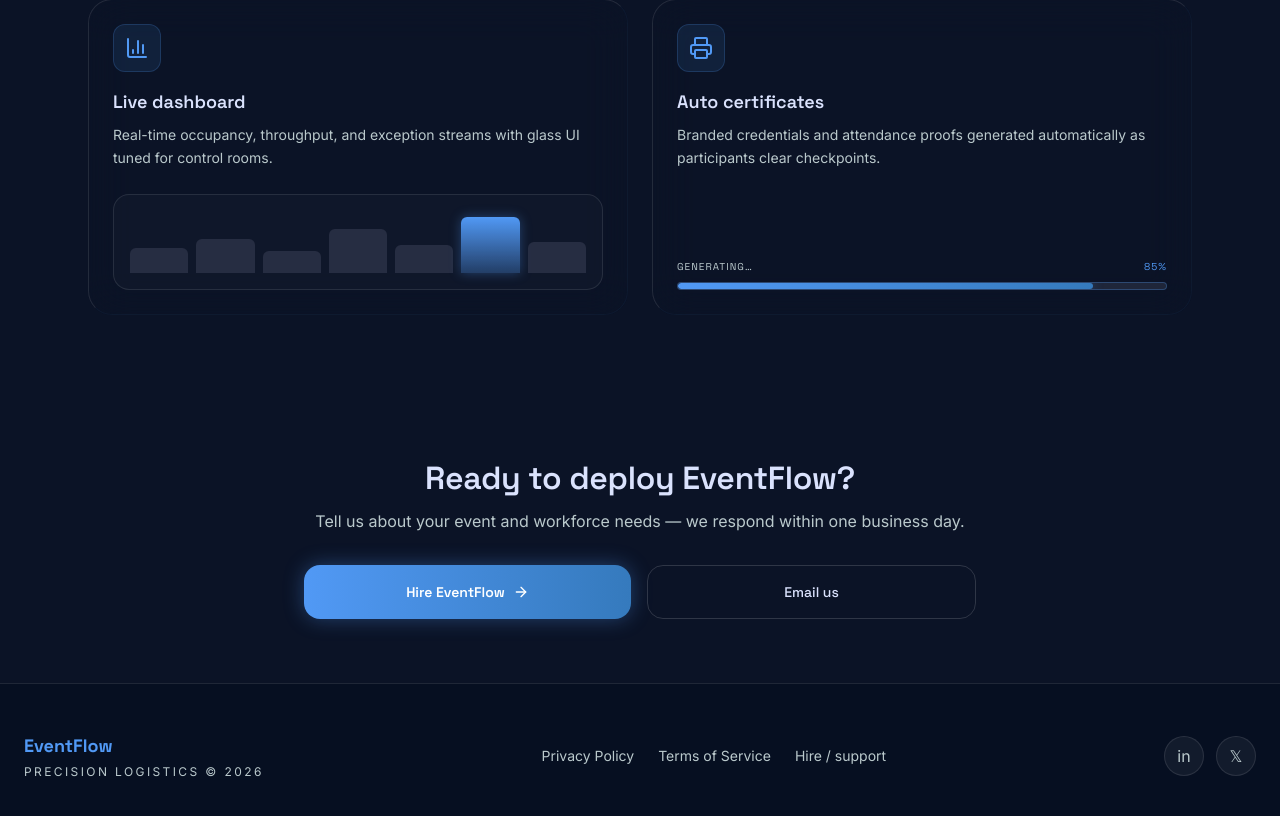
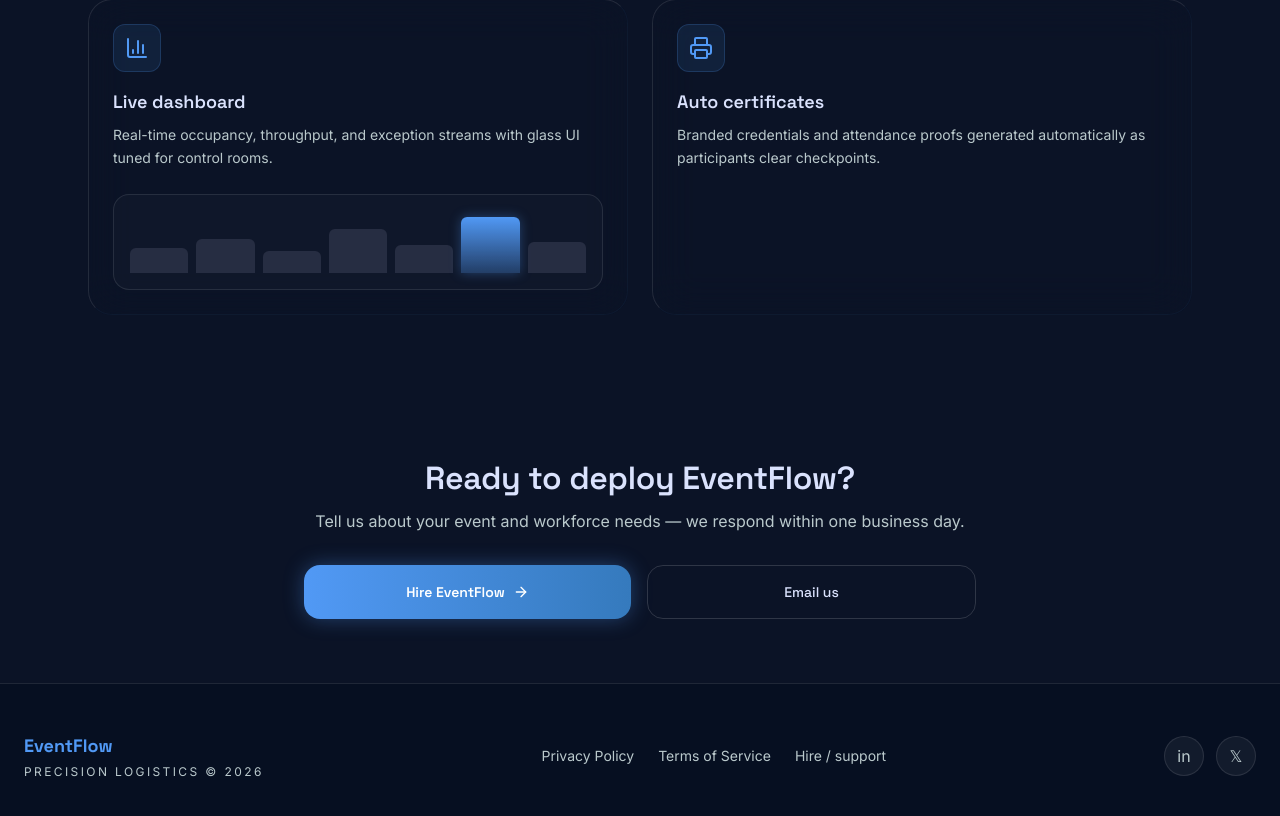
Before and after one commit to urritomas/EventFlow, a Next.js app: page / in a window 1280 px wide. Shown: the part 1897-2713 px from the top of the page. Built offline with nearby package versions, Linux system fonts and the light colour scheme.

Commit message:
Content Updates

```diff
--- a/app/hiringDetails/page.js
+++ b/app/hiringDetails/page.js
@@ -222,7 +222,7 @@ export default function HiringDetailsPage() {
           </div>
           <div className={`${revealClass('hero')}`} ref={setSectionRef('hero')} data-reveal-key="hero">
             <h1 className="mb-4 text-center text-4xl font-extrabold leading-tight sm:text-5xl lg:text-6xl">
-              Deploy Event Workforce <span className="highlight">Infrastructure</span>
+              <span className="highlight">EventFlow</span> Infrastructure
             </h1>
             <p className="mx-auto max-w-2xl text-center text-lg leading-relaxed text-on-surface-variant">
               Configure RFID tracking, facial recognition, and geofencing for your event operations.
--- a/components/landing/HomePage.jsx
+++ b/components/landing/HomePage.jsx
@@ -38,13 +38,7 @@ function MiniBars() {
 function CertProgress() {
   return (
     <div className="mt-4">
-      <div className="mb-2 flex justify-between text-[10px] font-heading uppercase tracking-widest text-on-surface-variant">
-        <span>Generating…</span>
-        <span className="text-surface-tint">85%</span>
-      </div>
-      <div className="h-2 overflow-hidden rounded-full border border-surface-tint/30 bg-surface-container-highest/60">
-        <div className="h-full w-[85%] rounded-full bg-gradient-to-r from-surface-tint to-brand-deep shadow-[0_0_12px_rgba(81,153,245,0.4)]" />
-      </div>
+
     </div>
   );
 }
```
